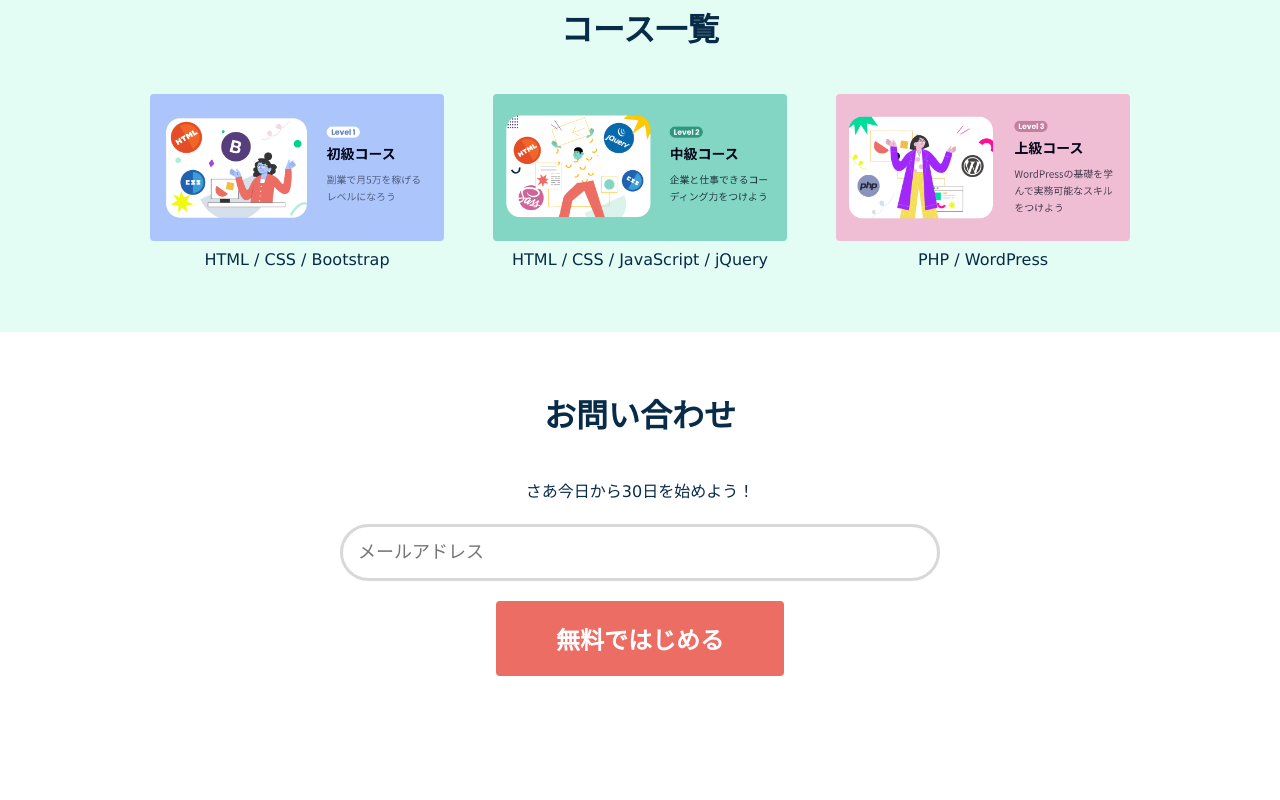
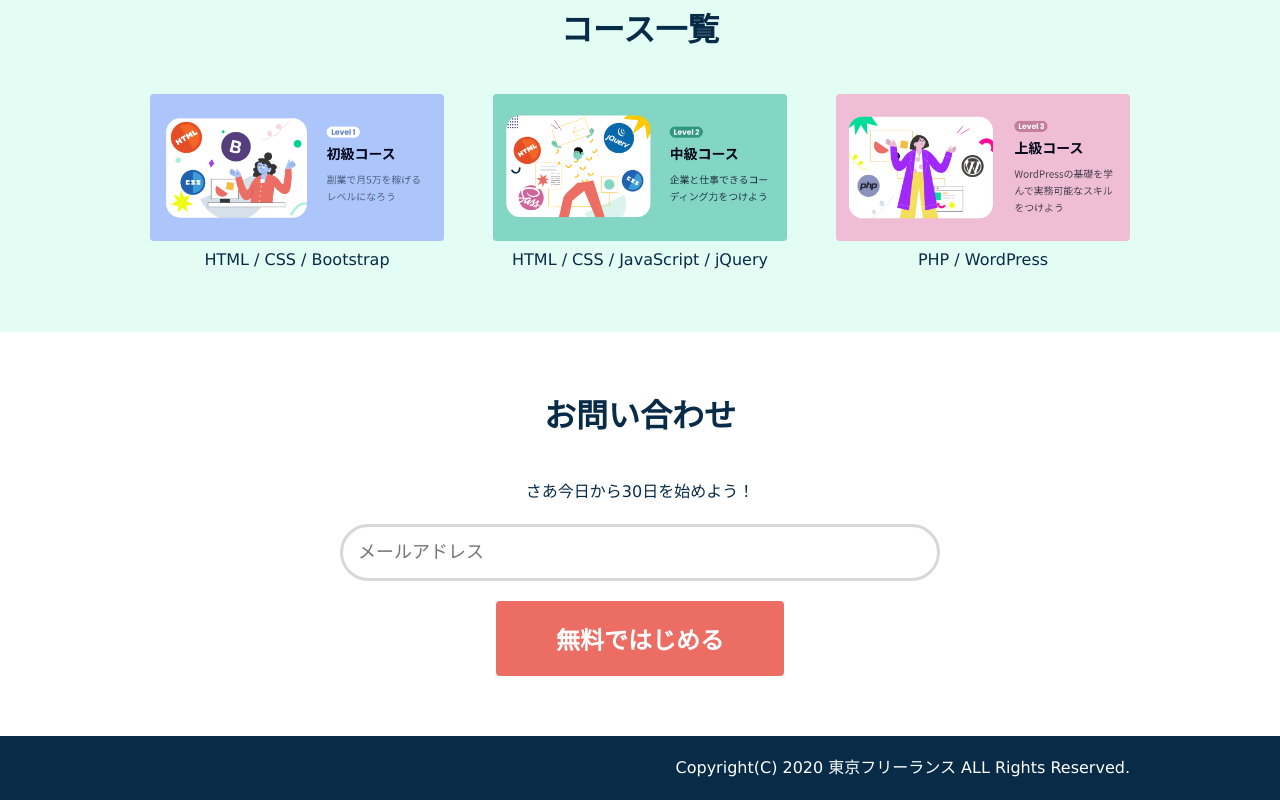
Before and after one commit to aoitech/practice-LP, a plain HTML site: page index.html in a window 1280 px wide. Shown: the part 759-1559 px from the top of the page. Before the commit the page ends 1495 px from the top, so only its background shows below. Drawn offline with Linux system fonts and the light colour scheme.

Commit message:
add-footer-section

```diff
--- a/css/style.css
+++ b/css/style.css
@@ -148,3 +148,16 @@ input[type="email"] {
 .btn-register {
   background-color: #ec6d64;
 }
+
+/* ====================
+footer
+==================== */
+footer {
+  background-color: #082b48;
+  padding: 20px 0;
+}
+
+.copyright {
+  float: right;
+  color: #fff;
+}
--- a/index.html
+++ b/index.html
@@ -70,8 +70,8 @@
         </div>
       </section>
       <footer>
-        <div class="container">
-
+        <div class="container clear">
+            <p class="copyright">Copyright(C) 2020 東京フリーランス ALL Rights Reserved.</p>
         </div>
       </footer>
 </body>
```
